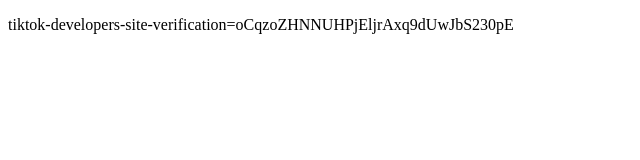
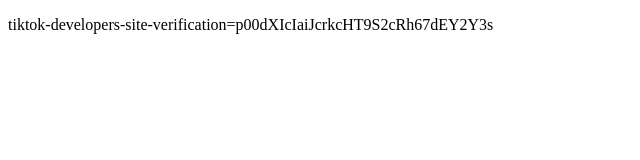
Before and after one commit to Reillyxdoll/reillybot-site, a plain HTML site: page signature.html in a window 1280 px wide. Shown: the full height of the page, 0-640 px from the left. Drawn offline with Linux system fonts and the light colour scheme.

Commit message:
Update TikTok verification signature

```diff
--- a/signature.html
+++ b/signature.html
@@ -6,6 +6,6 @@
     <title>Signature File</title>
 </head>
 <body>
-    <p>tiktok-developers-site-verification=oCqzoZHNNUHPjEljrAxq9dUwJbS230pE</p>
+    <p>tiktok-developers-site-verification=p00dXIcIaiJcrkcHT9S2cRh67dEY2Y3s</p>
 </body>
 </html>
```
